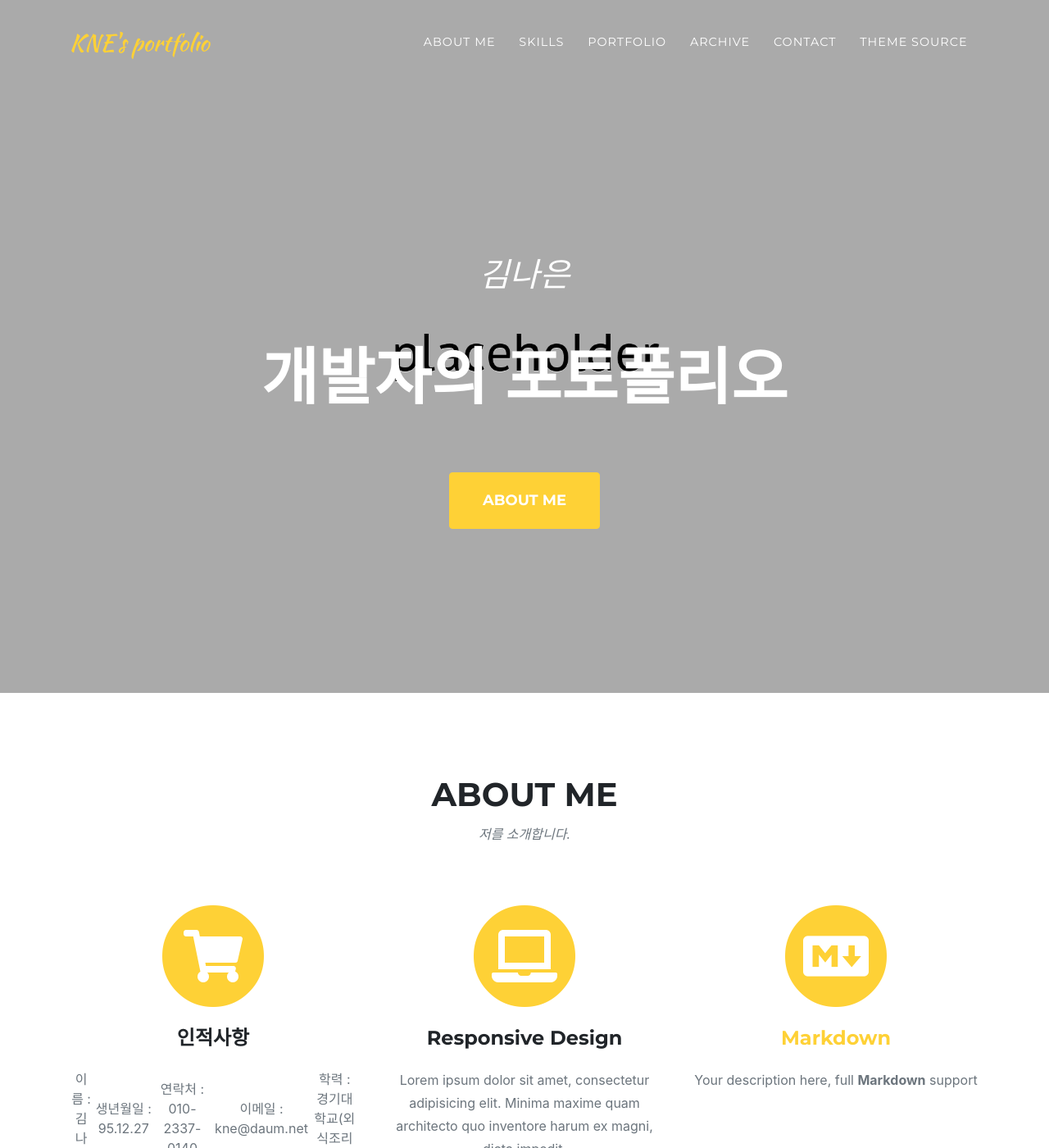
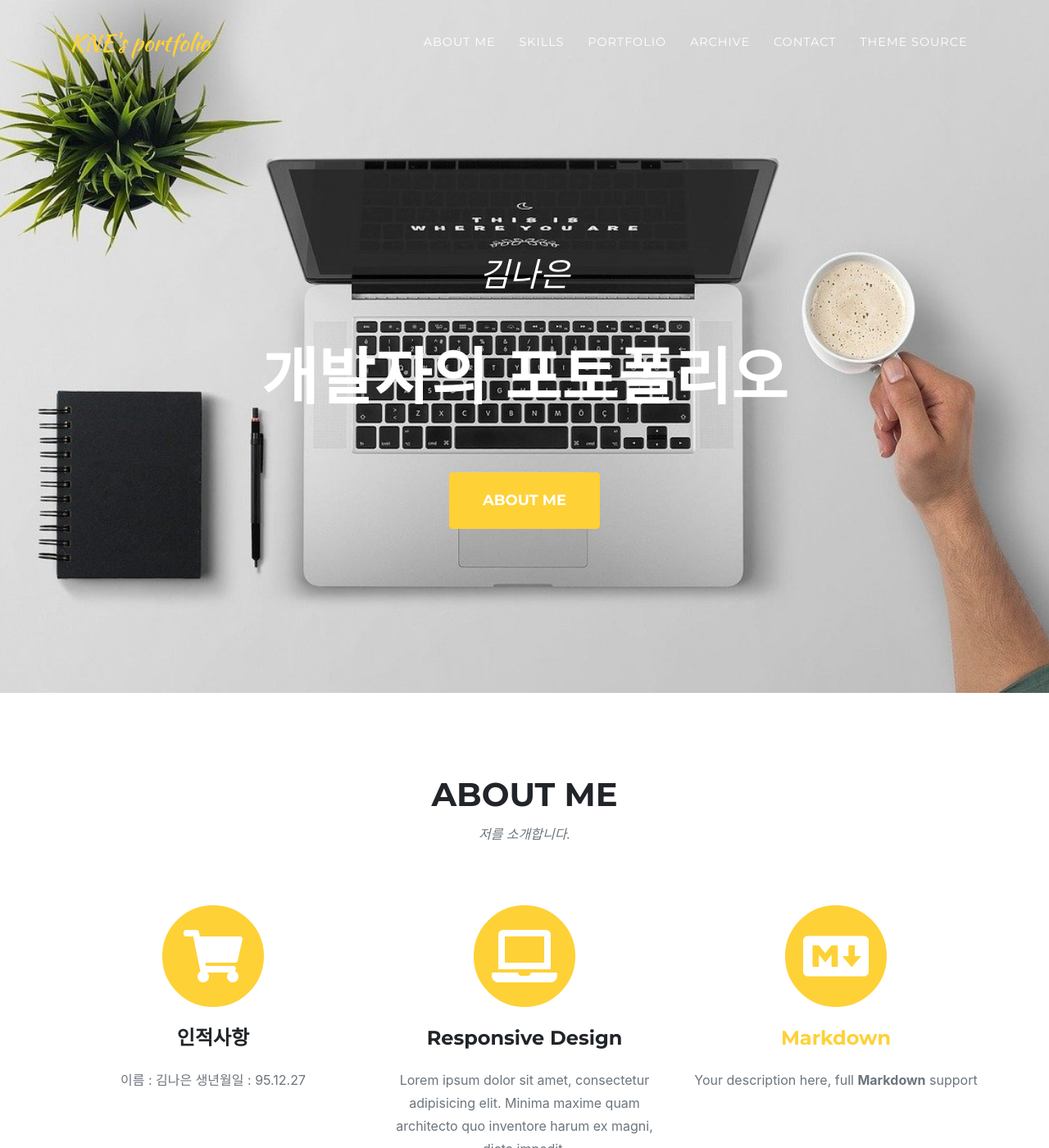
Before and after one commit to naeunkim1227/kne_portfolio, a Jekyll site: the page built from index.md, in a window 1280 px wide and 1400 px high. Shown: the whole window at 82% size. Built offline with Jekyll 4.4.1, drawn with Linux system fonts in a browser that asks for light colours; some web fonts are replaced.

Commit message:
edit 0721-1

```diff
--- a/_data/sitetext.yml
+++ b/_data/sitetext.yml
@@ -22,11 +22,9 @@ en: &DEFAULT_EN
     section: services
     list:
       - title: "인적사항"
-        desc: "이름 : 김나은 |
-        생년월일 : 95.12.27 |
-        연락처 : 010-2337-0140 |
-        이메일 : kne@daum.net |
-        학력 : 경기대학교(외식조리학과)"
+        desc: "이름 : 김나은
+        생년월일 : 95.12.27
+        "
         icon: fas fa-shopping-cart #find more at https://fontawesome.com/icons
       - title: "Responsive Design"
         desc: "Lorem ipsum dolor sit amet, consectetur adipisicing elit. Minima maxime quam architecto quo inventore harum ex magni, dicta impedit."
--- a/_data/style.yml
+++ b/_data/style.yml
@@ -4,7 +4,7 @@
 #black: "#000"
 
 #Image Customization
-header-image: "../img/header.png"
+header-image: "../img/header.jpg"
 contact-image: "../img/contact.png"
 
 #Font Awesome icon for portfolio grid when an item is hovered over
```
Also changed, not shown: assets/img/header.jpg (added).
